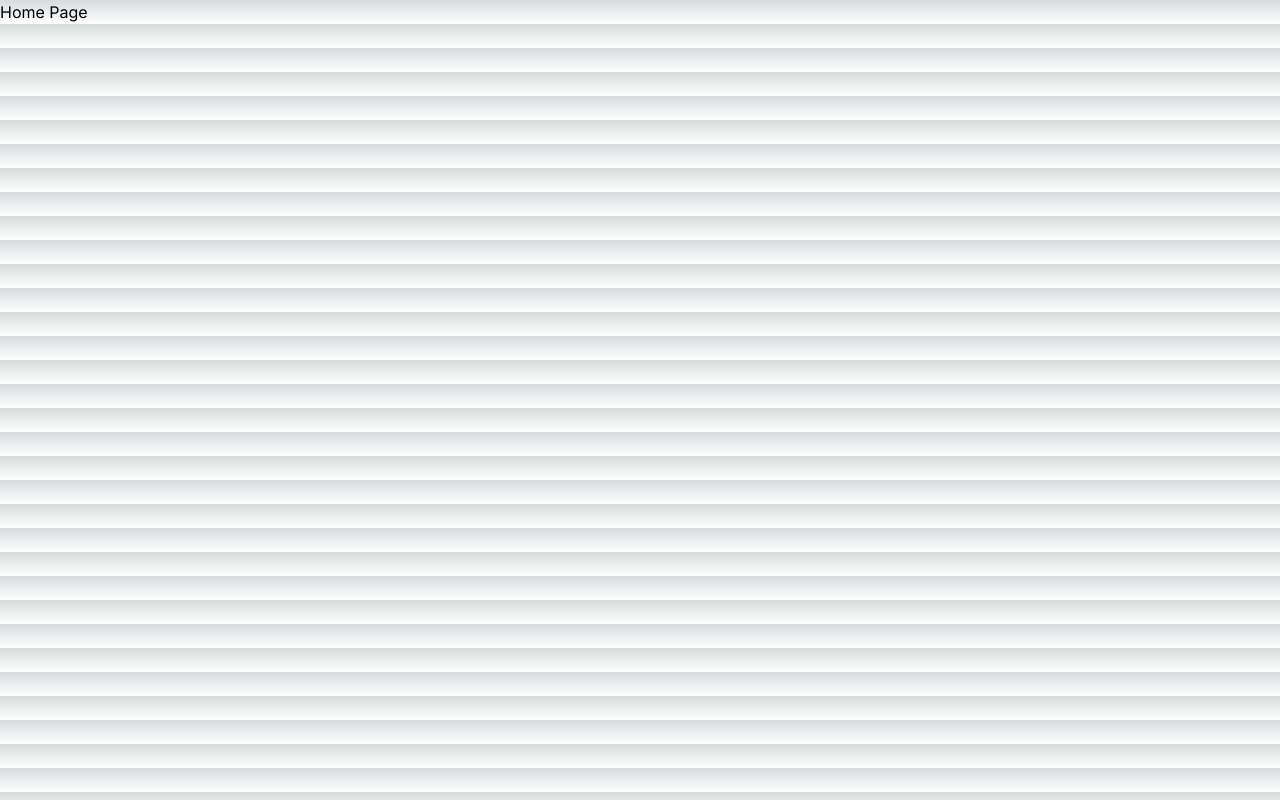
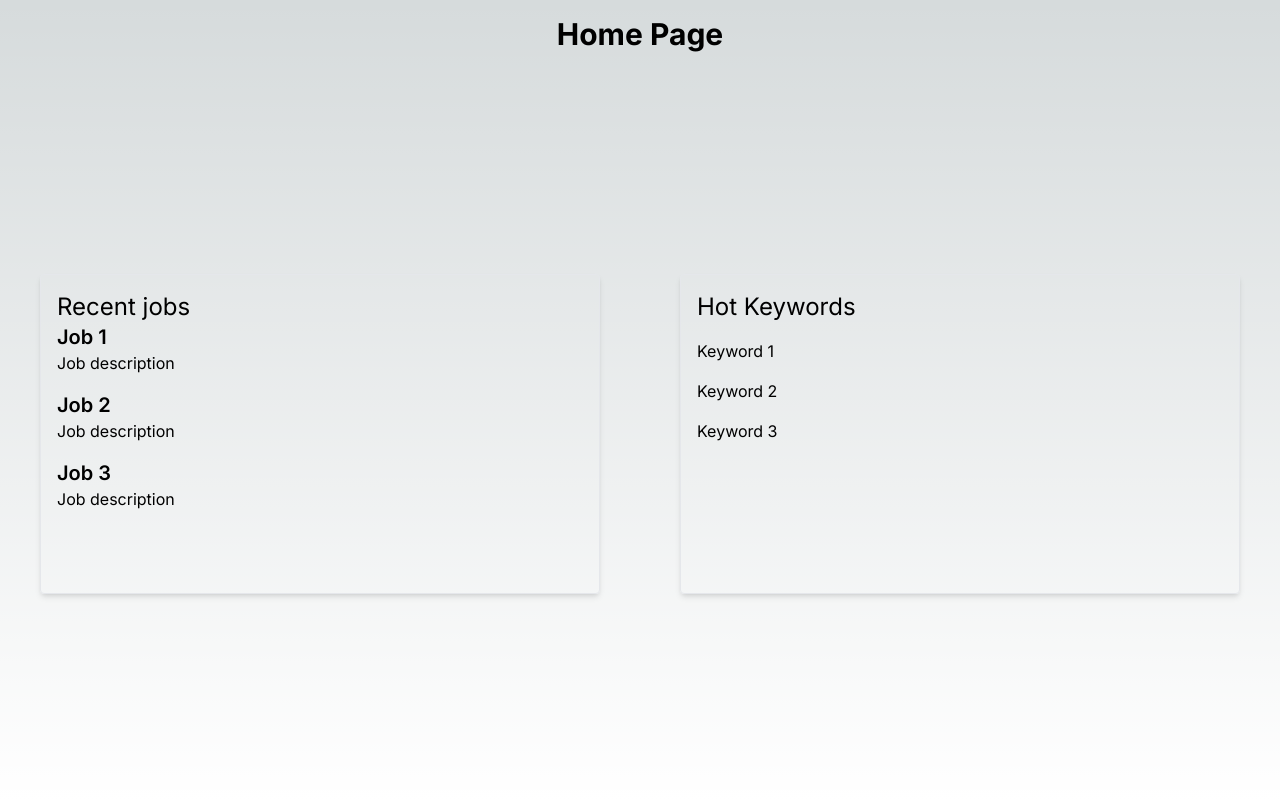
Before and after one commit to lambley/job-search-client, a Next.js app: page / in a window 1280 px wide. Built offline with nearby package versions, Linux system fonts and the light colour scheme.

Commit message:
add basic styling

```diff
--- a/src/app/globals.css
+++ b/src/app/globals.css
@@ -6,6 +6,7 @@
   --foreground-rgb: 0, 0, 0;
   --background-start-rgb: 214, 219, 220;
   --background-end-rgb: 255, 255, 255;
+  --text-color-rgb: var(--foreground-rgb);
 }
 
 @media (prefers-color-scheme: dark) {
@@ -13,11 +14,12 @@
     --foreground-rgb: 255, 255, 255;
     --background-start-rgb: 0, 0, 0;
     --background-end-rgb: 0, 0, 0;
+    --text-color-rgb: var(--foreground-rgb);
   }
 }
 
 body {
-  color: rgb(var(--foreground-rgb));
+  color: rgb(var(--text-color-rgb));
   background: linear-gradient(
       to bottom,
       transparent,
--- a/src/app/page.tsx
+++ b/src/app/page.tsx
@@ -1,10 +1,40 @@
-import Image from "next/image";
+import React from "react";
 
 export default function Home() {
   return (
-    <>
-      <h1>Home Page</h1>
+    <div className="min-h-screen flex flex-col">
+      <h1 className="text-3xl font-bold text-center py-4">Home Page</h1>
 
-    </>
+      <div className="flex-1 flex justify-center items-center">
+        {/* Left Column */}
+        <div className="w-1/2 p-4 m-10 rounded border shadow-md min-h-[20rem]">
+          <h2 className="text-2xl">Recent jobs</h2>
+          <ul>
+            <li>
+              <h3 className="text-xl font-semibold">Job 1</h3>
+              <p>Job description</p>
+            </li>
+            <li className="mt-4">
+              <h3 className="text-xl font-semibold">Job 2</h3>
+              <p>Job description</p>
+            </li>
+            <li className="mt-4">
+              <h3 className="text-xl font-semibold">Job 3</h3>
+              <p>Job description</p>
+            </li>
+          </ul>
+        </div>
+
+        {/* Right Column */}
+        <div className="w-1/2 p-4 m-10 rounded border shadow-md min-h-[20rem]">
+          <h2 className="text-2xl">Hot Keywords</h2>
+          <ul>
+            <li className="mt-4">Keyword 1</li>
+            <li className="mt-4">Keyword 2</li>
+            <li className="mt-4">Keyword 3</li>
+          </ul>
+        </div>
+      </div>
+    </div>
   );
 }
```
